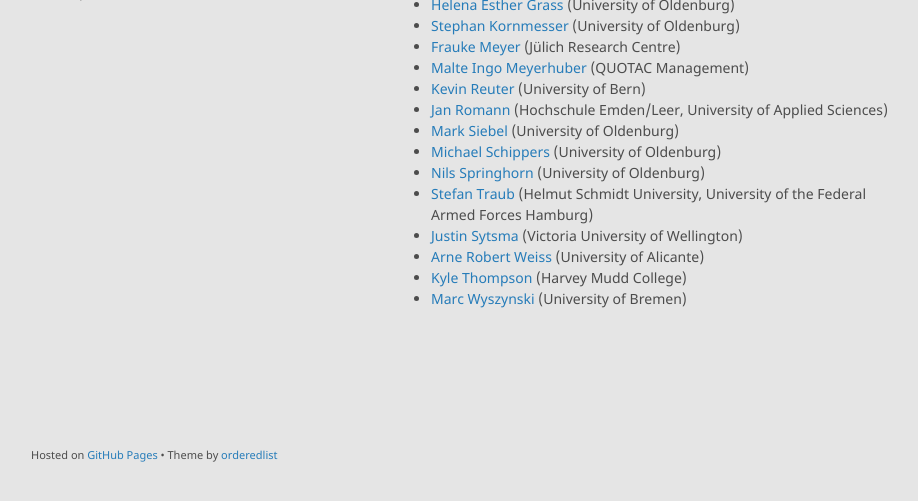
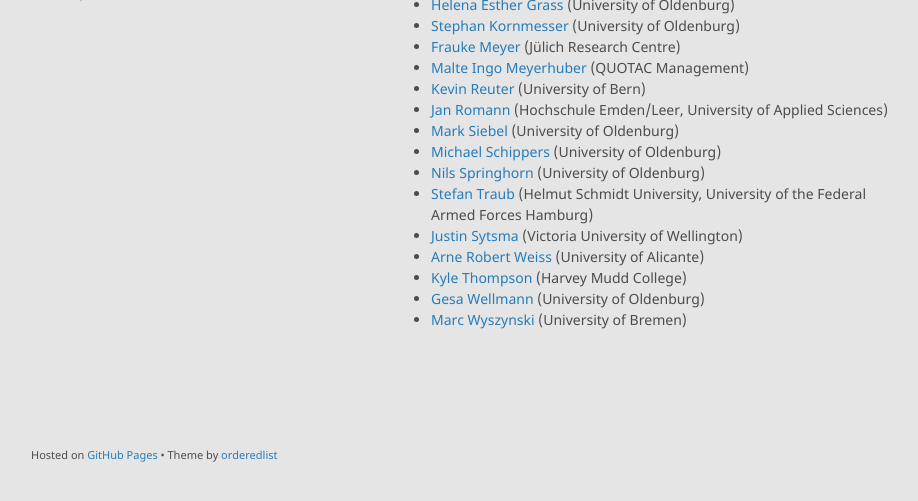
Before and after one commit to alephmembeth/alephmembeth.github.io, a Jekyll site: the page built from collaborators.md, in a window 1280 px wide, cut to the strip 366-867 px from the top of the page. Shown: the whole strip, without its empty margins (179-1097 px from the left). Built offline with Jekyll 4.4.1, drawn with Linux system fonts in a browser that asks for light colours; our own code applies the rules of GitHub Pages for plain Markdown files.

Commit message:
Update collaborators.md

```diff
--- a/collaborators.md
+++ b/collaborators.md
@@ -27,4 +27,5 @@
 + [Justin Sytsma](https://people.wgtn.ac.nz/justin.sytsma) (Victoria University of Wellington)
 + [Arne Robert Weiss](http://fae.ua.es/FAEX/weissarne-r/) (University of Alicante)
 + [Kyle Thompson](https://www.kthompsonphilosophy.com/) (Harvey Mudd College)
++ [Gesa Wellmann](https://uol.de/philosophie/mitarbeiterinnen/prof-dr-gesa-wellmann) (University of Oldenburg)
 + [Marc Wyszynski](https://www.uni-bremen.de/universitaet/campus/mitarbeiterinnenverzeichnis/person/187022/Wyszynski) (University of Bremen)
```
